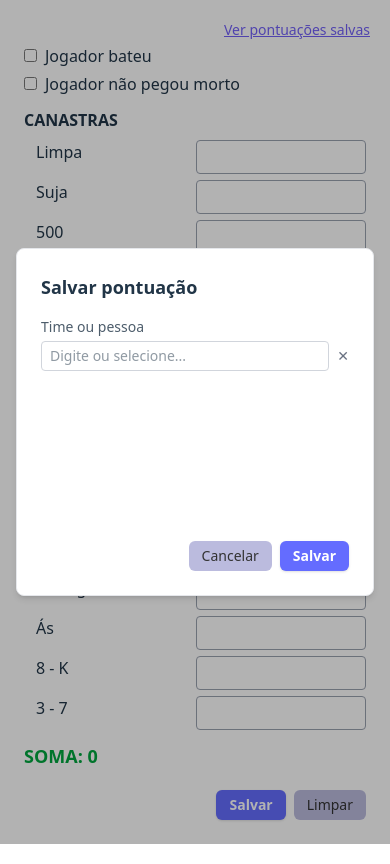
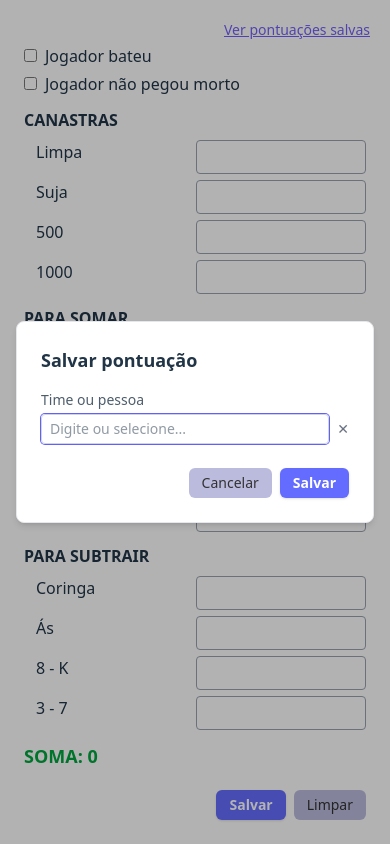
Before and after one commit to marcelopbg/somacanastra, a Next.js app: page / in a window 390 px wide. Both pictures are taken after a click on the button "Salvar". Built offline with nearby package versions, Linux system fonts and the light colour scheme.

Commit message:
handle mobile keyboard attempt

```diff
--- a/app/components/SaveDialog.tsx
+++ b/app/components/SaveDialog.tsx
@@ -1,6 +1,6 @@
 import { SetStateAction, Fragment, useState } from "react";
 import toast from "react-hot-toast";
-import { Combobox, ComboboxOption, ComboboxOptions, Dialog, DialogTitle, Transition, TransitionChild } from '@headlessui/react';
+import { Combobox, ComboboxInput, ComboboxOption, ComboboxOptions, Dialog, DialogTitle, Transition, TransitionChild } from '@headlessui/react';
 import { primaryButtonClass, secondaryButtonClass } from "../lib/styleElements";
 import { PlayerScore, SavedScore } from "./CanastraCalculator";
 import { useScoreContext } from "./ScoreContext";
@@ -104,12 +104,13 @@ export const SaveDialog = ({ isSaveOpen, setIsSaveOpen, total, playerBateu, play
         leaveFrom="opacity-100 scale-100"
         leaveTo="opacity-0 scale-95"
     >
-                        <div className="border shadow-md border-gray-200 dark:border-gray-700 w-full max-w-md bg-white dark:bg-[#242424] rounded-lg shadow-lg p-6">
+        {/* Use max-h-[90vh] and overflow-auto to prevent keyboard overlap */}
+        <div className="border shadow-md border-gray-200 dark:border-gray-700 w-full max-w-md bg-white dark:bg-[#242424] rounded-lg shadow-lg p-6
+                        max-h-[90vh] overflow-auto">
             <div className="mb-4">
                 <DialogTitle className="text-lg font-semibold">Salvar pontuação</DialogTitle>
             </div>
 
-                            <div className="h-50">
             <label className="text-sm opacity-80 mb-1 block">Time ou pessoa</label>
             <div className="relative">
                 <Combobox
@@ -120,12 +121,13 @@ export const SaveDialog = ({ isSaveOpen, setIsSaveOpen, total, playerBateu, play
                     }}
                 >
                     <div className="flex items-center gap-2">
-                                <Combobox.Input
+                        <ComboboxInput
+                            autoFocus
                             className="w-full border border-gray-300 dark:border-gray-700 rounded px-2 py-1 text-sm bg-transparent focus:outline-none focus:ring-1 focus:ring-indigo-500"
                             displayValue={(o: OwnerOption | null) => o?.label ?? inputVal}
                             onChange={e => {
                                 setInputVal(e.target.value);
-                                        setOwnerOption(null); // reset selected option when typing free text
+                                setOwnerOption(null);
                             }}
                             placeholder="Digite ou selecione..."
                             value={inputVal}
@@ -169,7 +171,7 @@ export const SaveDialog = ({ isSaveOpen, setIsSaveOpen, total, playerBateu, play
                     )}
                 </Combobox>
             </div>
-                </div>
+
             <div className="mt-6 flex justify-end gap-2">
                 <button className={secondaryButtonClass} onClick={cancelEdit}>Cancelar</button>
                 <button
@@ -188,6 +190,7 @@ export const SaveDialog = ({ isSaveOpen, setIsSaveOpen, total, playerBateu, play
         </div>
     </TransitionChild>
 </div>
+
             </Dialog>
         </Transition>
     );
```
Lines whose indentation alone changed are shown as unchanged.
